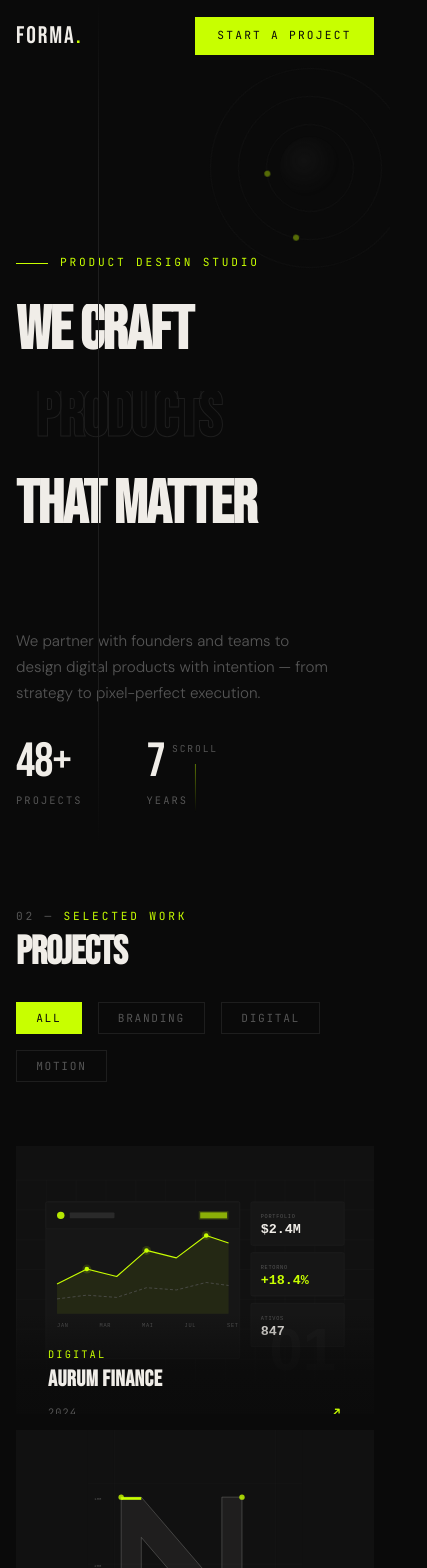
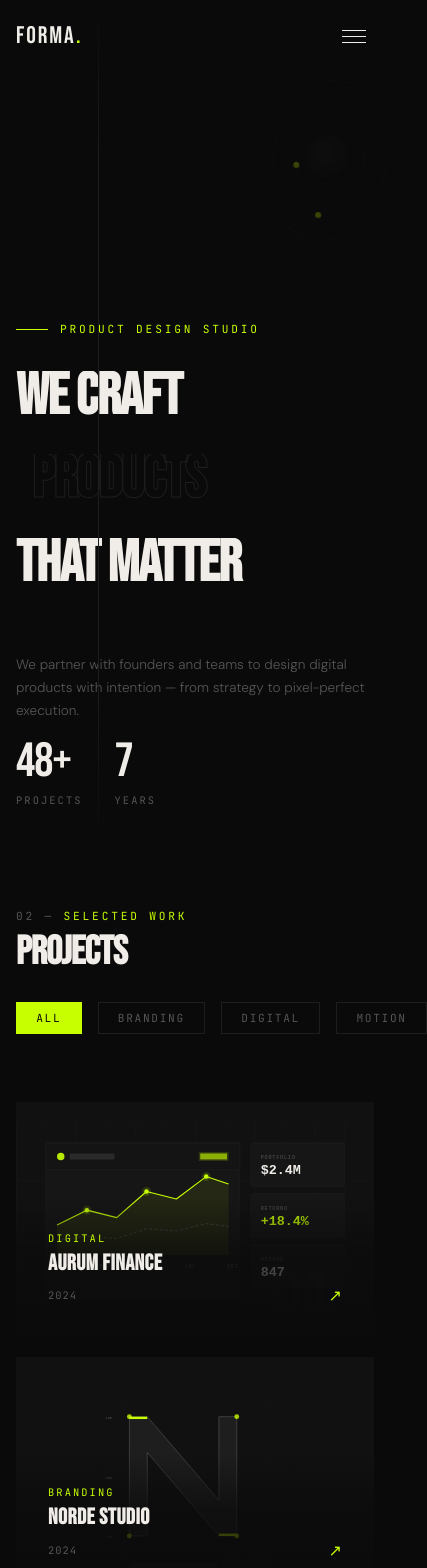
Before and after one commit to PatricAugusto/Forma-Studio, a Next.js app: page / in a window 390 px wide. Shown: the top 1568 px of the page, 427 px wide, since content can reach past the window. Built offline with nearby package versions, Linux system fonts and the light colour scheme.

Commit message:
feat: responsividade completa — navbar mobile, hero, work, footer e touch

```diff
--- a/src/components/Footer/index.tsx
+++ b/src/components/Footer/index.tsx
@@ -96,17 +96,22 @@ const FooterEyebrow = styled(motion.p)`
 
 const BigCTA = styled(motion.h2)`
   font-family: ${({ theme }) => theme.fonts.display};
-  font-size: clamp(5rem, 16vw, 18rem);
+  font-size: clamp(3.5rem, 13vw, 18rem);
   line-height: 0.85;
   letter-spacing: -0.03em;
   color: ${({ theme }) => theme.colors.text};
   margin-bottom: ${({ theme }) => theme.spacing.lg};
   position: relative;
   cursor: none;
+  word-break: break-word;
 
   span.cursor-blink {
     color: ${({ theme }) => theme.colors.accent};
     animation: ${blink} 1.2s step-end infinite;
+  }
+
+  @media (max-width: ${({ theme }) => theme.breakpoints.mobile}) {
+    margin-bottom: ${({ theme }) => theme.spacing.md};
   }
 `
 
@@ -117,8 +122,8 @@ const MagneticWrapper = styled.div`
 `
 
 const CTACircle = styled(motion.a)`
-  width: 180px;
-  height: 180px;
+  width: clamp(120px, 20vw, 180px);
+  height: clamp(120px, 20vw, 180px);
   border-radius: 50%;
   border: 1px solid ${({ theme }) => theme.colors.border};
   display: flex;
@@ -140,17 +145,9 @@ const CTACircle = styled(motion.a)`
     transition: transform ${({ theme }) => theme.transitions.smooth};
   }
 
-  &:hover::before {
-    transform: scale(1);
-  }
-
-  &:hover span {
-    color: ${({ theme }) => theme.colors.bg};
-  }
-
-  &:hover {
-    border-color: ${({ theme }) => theme.colors.accent};
-  }
+  &:hover::before { transform: scale(1); }
+  &:hover span    { color: ${({ theme }) => theme.colors.bg}; }
+  &:hover         { border-color: ${({ theme }) => theme.colors.accent}; }
 `
 
 const CTALabel = styled.span`
@@ -182,10 +179,11 @@ const FooterBottom = styled.div`
   justify-content: space-between;
   padding-top: ${({ theme }) => theme.spacing.md};
   border-top: 1px solid ${({ theme }) => theme.colors.border};
+  gap: ${({ theme }) => theme.spacing.md};
 
   @media (max-width: ${({ theme }) => theme.breakpoints.mobile}) {
-    flex-direction: column;
-    gap: ${({ theme }) => theme.spacing.md};
+    flex-direction: column-reverse;
+    align-items: center;
     text-align: center;
   }
 `
@@ -201,6 +199,12 @@ const Copyright = styled.p`
 const SocialList = styled.nav`
   display: flex;
   gap: ${({ theme }) => theme.spacing.md};
+  flex-wrap: wrap;
+  justify-content: center;
+
+  @media (max-width: ${({ theme }) => theme.breakpoints.mobile}) {
+    gap: ${({ theme }) => theme.spacing.sm};
+  }
 `
 
 const SocialItem = styled(motion.a)`
--- a/src/components/Hero/index.tsx
+++ b/src/components/Hero/index.tsx
@@ -32,11 +32,12 @@ const HeroSection = styled.section`
   justify-content: flex-end;
   padding: 0 ${({ theme }) => theme.spacing.lg};
   padding-bottom: ${({ theme }) => theme.spacing.lg};
+  padding-top: 72px;
   overflow: hidden;
 
   @media (max-width: ${({ theme }) => theme.breakpoints.mobile}) {
-    padding: 0 ${({ theme }) => theme.spacing.sm};
-    padding-bottom: ${({ theme }) => theme.spacing.md};
+    padding: 72px ${({ theme }) => theme.spacing.sm} ${({ theme }) => theme.spacing.md};
+    min-height: 100svh;
   }
 `
 
@@ -61,16 +62,16 @@ const OrbContainer = styled.div`
   position: absolute;
   top: 12%;
   right: 8%;
-  width: 420px;
-  height: 420px;
+  width: 380px;
+  height: 380px;
   pointer-events: none;
 
   @media (max-width: ${({ theme }) => theme.breakpoints.mobile}) {
-    width: 200px;
-    height: 200px;
-    top: 8%;
-    right: -5%;
-    opacity: 0.4;
+    width: 160px;
+    height: 160px;
+    top: 80px;
+    right: -20px;
+    opacity: 0.25;
   }
 `
 
@@ -134,7 +135,7 @@ const HeadlineWrapper = styled.div`
 
 const HeadlineLine = styled(motion.h1)`
   font-family: ${({ theme }) => theme.fonts.display};
-  font-size: clamp(4.5rem, 12vw, 13rem);
+  font-size: clamp(3.2rem, 11vw, 13rem);
   line-height: 0.88;
   letter-spacing: -0.02em;
   color: ${({ theme }) => theme.colors.text};
@@ -143,15 +144,16 @@ const HeadlineLine = styled(motion.h1)`
   &.accent-line {
     color: transparent;
     -webkit-text-stroke: 1px ${({ theme }) => theme.colors.border};
-    padding-left: clamp(2rem, 8vw, 10rem);
+    padding-left: clamp(1.5rem, 6vw, 10rem);
   }
 
   @media (max-width: ${({ theme }) => theme.breakpoints.mobile}) {
     white-space: normal;
-    font-size: clamp(3.5rem, 16vw, 5rem);
+    word-break: break-word;
+    font-size: clamp(3rem, 15vw, 4.5rem);
 
     &.accent-line {
-      padding-left: clamp(1rem, 5vw, 3rem);
+      padding-left: clamp(1rem, 4vw, 2rem);
     }
   }
 `
@@ -161,25 +163,37 @@ const BottomRow = styled(motion.div)`
   align-items: flex-end;
   justify-content: space-between;
   margin-top: ${({ theme }) => theme.spacing.lg};
+  gap: ${({ theme }) => theme.spacing.md};
 
   @media (max-width: ${({ theme }) => theme.breakpoints.mobile}) {
     flex-direction: column;
     align-items: flex-start;
-    gap: ${({ theme }) => theme.spacing.md};
+    gap: ${({ theme }) => theme.spacing.sm};
+    margin-top: ${({ theme }) => theme.spacing.md};
   }
 `
 
 const Description = styled(motion.p)`
-  font-size: 0.95rem;
+  font-size: 0.9rem;
   font-weight: 300;
   color: ${({ theme }) => theme.colors.muted};
   max-width: 320px;
   line-height: 1.7;
+
+  @media (max-width: ${({ theme }) => theme.breakpoints.mobile}) {
+    font-size: 0.85rem;
+    max-width: 100%;
+  }
 `
 
 const StatsRow = styled.div`
   display: flex;
   gap: ${({ theme }) => theme.spacing.lg};
+  flex-shrink: 0;
+
+  @media (max-width: ${({ theme }) => theme.breakpoints.mobile}) {
+    gap: ${({ theme }) => theme.spacing.md};
+  }
 `
 
 const StatItem = styled(motion.div)`
@@ -216,6 +230,10 @@ const ScrollIndicator = styled(motion.div)`
   flex-direction: column;
   align-items: center;
   gap: 0.5rem;
+
+  @media (max-width: ${({ theme }) => theme.breakpoints.mobile}) {
+    display: none;
+  }
 
   span {
     font-family: ${({ theme }) => theme.fonts.mono};
--- a/src/components/Navbar/index.tsx
+++ b/src/components/Navbar/index.tsx
@@ -7,7 +7,7 @@ import styled, { css } from 'styled-components'
 import Link from 'next/link'
 import { usePathname } from 'next/navigation'
 
-// ─── Tipos ───────────────────────────────────────────────────────────────────
+// ─── Tipos ────────────────────────────────────────────────────────────────────
 
 interface NavLink {
   label: string
@@ -33,7 +33,8 @@ const NavWrapper = styled(motion.header)<{ $scrolled: boolean }>`
   display: flex;
   align-items: center;
   justify-content: space-between;
-  transition: background ${({ theme }) => theme.transitions.smooth},
+  transition:
+    background ${({ theme }) => theme.transitions.smooth},
     border-color ${({ theme }) => theme.transitions.smooth};
 
   ${({ $scrolled, theme }) => $scrolled && css`
@@ -53,10 +54,10 @@ const Logo = styled(motion.a)`
   font-size: 1.5rem;
   letter-spacing: 0.08em;
   color: ${({ theme }) => theme.colors.text};
+  z-index: 110;
+  position: relative;
 
-  span {
-    color: ${({ theme }) => theme.colors.accent};
-  }
+  span { color: ${({ theme }) => theme.colors.accent}; }
 `
 
 const NavLinks = styled.nav`
@@ -80,12 +81,9 @@ const NavItem = styled(motion.div)<{ $active: boolean }>`
       $active ? theme.colors.text : theme.colors.muted};
     transition: color ${({ theme }) => theme.transitions.fast};
 
-    &:hover {
-      color: ${({ theme }) => theme.colors.text};
-    }
+    &:hover { color: ${({ theme }) => theme.colors.text}; }
   }
 
-  /* Underline animado */
   &::after {
     content: '';
     position: absolute;
@@ -97,9 +95,7 @@ const NavItem = styled(motion.div)<{ $active: boolean }>`
     transition: width ${({ theme }) => theme.transitions.smooth};
   }
 
-  &:hover::after {
-    width: 100%;
-  }
+  &:hover::after { width: 100%; }
 `
 
 const CTAButton = styled(motion.a)`
@@ -113,6 +109,10 @@ const CTAButton = styled(motion.a)`
   position: relative;
   overflow: hidden;
 
+  @media (max-width: ${({ theme }) => theme.breakpoints.mobile}) {
+    display: none;
+  }
+
   &::before {
     content: '';
     position: absolute;
@@ -122,23 +122,121 @@ const CTAButton = styled(motion.a)`
     transition: transform ${({ theme }) => theme.transitions.smooth};
   }
 
-  &:hover::before {
-    transform: translateX(0);
+  &:hover::before { transform: translateX(0); }
+
+  span { position: relative; z-index: 1; }
+`
+
+// ─── Hamburguer ───────────────────────────────────────────────────────────────
+
+const HamburgerButton = styled.button<{ $open: boolean }>`
+  display: none;
+  flex-direction: column;
+  gap: 5px;
+  padding: 8px;
+  z-index: 110;
+  position: relative;
+
+  @media (max-width: ${({ theme }) => theme.breakpoints.mobile}) {
+    display: flex;
   }
 
   span {
-    position: relative;
-    z-index: 1;
+    display: block;
+    width: 24px;
+    height: 1px;
+    background: ${({ theme }) => theme.colors.text};
+    transition: transform ${({ theme }) => theme.transitions.smooth},
+                opacity   ${({ theme }) => theme.transitions.fast},
+                width     ${({ theme }) => theme.transitions.smooth};
+    transform-origin: center;
+
+    &:nth-child(1) {
+      transform: ${({ $open }) =>
+        $open ? 'translateY(6px) rotate(45deg)' : 'none'};
+    }
+    &:nth-child(2) {
+      opacity: ${({ $open }) => ($open ? 0 : 1)};
+      width:   ${({ $open }) => ($open ? '0' : '24px')};
+    }
+    &:nth-child(3) {
+      transform: ${({ $open }) =>
+        $open ? 'translateY(-6px) rotate(-45deg)' : 'none'};
+    }
   }
 `
 
-// ─── Variantes de animação ────────────────────────────────────────────────────
+// ─── Menu Mobile ──────────────────────────────────────────────────────────────
+
+const MobileMenu = styled(motion.div)`
+  position: fixed;
+  inset: 0;
+  background: ${({ theme }) => theme.colors.bg};
+  z-index: 105;
+  display: flex;
+  flex-direction: column;
+  justify-content: center;
+  align-items: flex-start;
+  padding: ${({ theme }) => theme.spacing.lg};
+  gap: ${({ theme }) => theme.spacing.md};
+
+  @media (min-width: ${({ theme }) => theme.breakpoints.mobile}) {
+    display: none;
+  }
+`
+
+const MobileNavItem = styled(motion.div)`
+  overflow: hidden;
+`
+
+const MobileNavLink = styled.a`
+  font-family: ${({ theme }) => theme.fonts.display};
+  font-size: clamp(2.8rem, 12vw, 4.5rem);
+  letter-spacing: 0.02em;
+  color: ${({ theme }) => theme.colors.text};
+  display: block;
+  line-height: 1;
+  transition: color ${({ theme }) => theme.transitions.fast};
+
+  &:hover { color: ${({ theme }) => theme.colors.accent}; }
+`
+
+const MobileMenuFooter = styled(motion.div)`
+  position: absolute;
+  bottom: ${({ theme }) => theme.spacing.lg};
+  left: ${({ theme }) => theme.spacing.lg};
+  right: ${({ theme }) => theme.spacing.lg};
+  display: flex;
+  justify-content: space-between;
+  align-items: center;
+  border-top: 1px solid ${({ theme }) => theme.colors.border};
+  padding-top: ${({ theme }) => theme.spacing.md};
+`
+
+const MobileMenuCTA = styled.a`
+  font-family: ${({ theme }) => theme.fonts.mono};
+  font-size: 0.7rem;
+  letter-spacing: 0.2em;
+  text-transform: uppercase;
+  color: ${({ theme }) => theme.colors.bg};
+  background: ${({ theme }) => theme.colors.accent};
+  padding: 0.75rem 1.5rem;
+`
+
+const MobileMenuLabel = styled.span`
+  font-family: ${({ theme }) => theme.fonts.mono};
+  font-size: 0.65rem;
+  letter-spacing: 0.15em;
+  text-transform: uppercase;
+  color: ${({ theme }) => theme.colors.muted};
+`
+
+// ─── Variantes ────────────────────────────────────────────────────────────────
 
 const navVariants: Variants = {
-  hidden: { y: -100, opacity: 0 },
+  hidden:  { y: -100, opacity: 0 },
   visible: {
-    y: 0,
-    opacity: 1,
+    y: 0, opacity: 1,
     transition: {
       duration: 0.8,
       ease: [0.22, 1, 0.36, 1] as [number, number, number, number],
@@ -148,14 +246,43 @@ const navVariants: Variants = {
 }
 
 const itemVariants: Variants = {
-  hidden: { y: -20, opacity: 0 },
-  visible: { y: 0, opacity: 1 },
+  hidden:  { y: -20, opacity: 0 },
+  visible: { y: 0,   opacity: 1 },
+}
+
+const menuVariants: Variants = {
+  hidden:  { opacity: 0, y: -20 },
+  visible: {
+    opacity: 1, y: 0,
+    transition: {
+      duration: 0.4,
+      ease: [0.22, 1, 0.36, 1] as [number, number, number, number],
+      staggerChildren: 0.07,
+      delayChildren: 0.1,
+    },
+  },
+  exit: {
+    opacity: 0, y: -20,
+    transition: { duration: 0.3 },
+  },
+}
+
+const mobileItemVariants: Variants = {
+  hidden:  { y: '110%' },
+  visible: {
+    y: 0,
+    transition: {
+      duration: 0.5,
+      ease: [0.22, 1, 0.36, 1] as [number, number, number, number],
+    },
+  },
 }
 
 // ─── Componente ───────────────────────────────────────────────────────────────
 
 export default function Navbar() {
-  const [scrolled, setScrolled] = useState(false)
+  const [scrolled, setScrolled]   = useState(false)
+  const [menuOpen, setMenuOpen]   = useState(false)
   const pathname = usePathname()
 
   useEffect(() => {
@@ -164,7 +291,16 @@ export default function Navbar() {
     return () => window.removeEventListener('scroll', handleScroll)
   }, [])
 
+  // Trava o scroll quando menu mobile está aberto
+  useEffect(() => {
+    document.body.style.overflow = menuOpen ? 'hidden' : ''
+    return () => { document.body.style.overflow = '' }
+  }, [menuOpen])
+
+  const closeMenu = () => setMenuOpen(false)
+
   return (
+    <>
       <NavWrapper
         $scrolled={scrolled}
         variants={navVariants}
@@ -172,11 +308,7 @@ export default function Navbar() {
         animate="visible"
         role="banner"
       >
-      <Logo
-        href="/"
-        variants={itemVariants}
-        data-testid="navbar-logo"
-      >
+        <Logo href="/" variants={itemVariants} data-testid="navbar-logo">
           forma<span>.</span>
         </Logo>
 
@@ -187,7 +319,10 @@ export default function Navbar() {
               $active={pathname === link.href}
               variants={itemVariants}
             >
-            <Link href={link.href} data-testid={`nav-link-${link.label.toLowerCase()}`}>
+              <Link
+                href={link.href}
+                data-testid={`nav-link-${link.label.toLowerCase()}`}
+              >
                 {link.label}
               </Link>
             </NavItem>
@@ -203,6 +338,52 @@ export default function Navbar() {
         >
           <span>Start a project</span>
         </CTAButton>
+
+        <HamburgerButton
+          $open={menuOpen}
+          onClick={() => setMenuOpen(prev => !prev)}
+          aria-label={menuOpen ? 'Fechar menu' : 'Abrir menu'}
+          aria-expanded={menuOpen}
+          data-testid="hamburger-button"
+        >
+          <span /><span /><span />
+        </HamburgerButton>
       </NavWrapper>
+
+      {/* Menu mobile */}
+      <AnimatePresence>
+        {menuOpen && (
+          <MobileMenu
+            variants={menuVariants}
+            initial="hidden"
+            animate="visible"
+            exit="exit"
+            data-testid="mobile-menu"
+            aria-label="Menu de navegação"
+          >
+            {NAV_LINKS.map((link) => (
+              <MobileNavItem key={link.href} variants={{ hidden: { overflow: 'hidden' }, visible: { overflow: 'hidden' } }}>
+                <MobileNavItem variants={mobileItemVariants}>
+                  <MobileNavLink
+                    href={link.href}
+                    onClick={closeMenu}
+                    data-testid={`mobile-nav-${link.label.toLowerCase()}`}
+                  >
+                    {link.label}
+                  </MobileNavLink>
+                </MobileNavItem>
+              </MobileNavItem>
+            ))}
+
+            <MobileMenuFooter variants={mobileItemVariants}>
+              <MobileMenuLabel>© 2026 Forma Studio</MobileMenuLabel>
+              <MobileMenuCTA href="/contact" onClick={closeMenu}>
+                Start a project
+              </MobileMenuCTA>
+            </MobileMenuFooter>
+          </MobileMenu>
+        )}
+      </AnimatePresence>
+    </>
   )
 }
--- a/src/components/Work/index.tsx
+++ b/src/components/Work/index.tsx
@@ -139,7 +139,16 @@ const FilterRow = styled(motion.div)`
   display: flex;
   gap: ${({ theme }) => theme.spacing.sm};
   flex-wrap: wrap;
-`;
+
+  @media (max-width: ${({ theme }) => theme.breakpoints.mobile}) {
+    flex-wrap: nowrap;
+    overflow-x: auto;
+    -webkit-overflow-scrolling: touch;
+    padding-bottom: 4px;
+    scrollbar-width: none;
+    &::-webkit-scrollbar { display: none; }
+  }
+`
 
 const FilterButton = styled.button<{ $active: boolean }>`
   font-family: ${({ theme }) => theme.fonts.mono};
@@ -147,24 +156,24 @@ const FilterButton = styled.button<{ $active: boolean }>`
   letter-spacing: 0.15em;
   text-transform: uppercase;
   padding: 0.5rem 1.2rem;
-  border: 1px solid
-    ${({ $active, theme }) =>
-      $active ? theme.colors.accent : theme.colors.border};
+  flex-shrink: 0;
+  border: 1px solid ${({ $active, theme }) =>
+    $active ? theme.colors.accent : theme.colors.border};
   color: ${({ $active, theme }) =>
     $active ? theme.colors.bg : theme.colors.muted};
   background: ${({ $active, theme }) =>
-    $active ? theme.colors.accent : "transparent"};
+    $active ? theme.colors.accent : 'transparent'};
   transition:
     border-color ${({ theme }) => theme.transitions.fast},
-    color ${({ theme }) => theme.transitions.fast},
-    background ${({ theme }) => theme.transitions.fast};
+    color        ${({ theme }) => theme.transitions.fast},
+    background   ${({ theme }) => theme.transitions.fast};
 
   &:hover {
     border-color: ${({ theme }) => theme.colors.accent};
     color: ${({ $active, theme }) =>
       $active ? theme.colors.bg : theme.colors.accent};
   }
-`;
+`
 
 const Grid = styled(motion.div)`
   display: grid;
@@ -172,20 +181,34 @@ const Grid = styled(motion.div)`
   gap: ${({ theme }) => theme.spacing.sm};
 
   @media (max-width: ${({ theme }) => theme.breakpoints.mobile}) {
+    grid-template-columns: repeat(2, 1fr);
+  }
+
+  @media (max-width: ${({ theme }) => theme.breakpoints.mobile}) {
     grid-template-columns: 1fr;
   }
 `;
 
-const ProjectCard = styled(motion.article)<{ $span: "wide" | "narrow" }>`
-  grid-column: span ${({ $span }) => ($span === "wide" ? 7 : 5)};
+const ProjectCard = styled(motion.article)<{ $span: 'wide' | 'narrow' }>`
+  grid-column: span ${({ $span }) => ($span === 'wide' ? 7 : 5)};
   position: relative;
   overflow: hidden;
   background: ${({ theme }) => theme.colors.surface};
-  aspect-ratio: ${({ $span }) => ($span === "wide" ? "16/9" : "4/5")};
+  aspect-ratio: ${({ $span }) => ($span === 'wide' ? '16/9' : '4/5')};
+
+  @media (max-width: ${({ theme }) => theme.breakpoints.tablet}) {
+    grid-column: span 1;
+    aspect-ratio: 4/3;
+  }
 
   @media (max-width: ${({ theme }) => theme.breakpoints.mobile}) {
     grid-column: span 1;
-    aspect-ratio: 4/3;
+    aspect-ratio: 3/2;
+  }
+
+  /* Reveal sempre visível no touch */
+  @media (hover: none) {
+    .reveal { transform: translateY(0); }
   }
 
   &:hover img,
@@ -197,7 +220,7 @@ const ProjectCard = styled(motion.article)<{ $span: "wide" | "narrow" }>`
   &:focus-within .reveal {
     transform: translateY(0);
   }
-`;
+`
 
 const CardReveal = styled.div`
   position: absolute;
--- a/src/styles/GlobalStyles.ts
+++ b/src/styles/GlobalStyles.ts
@@ -22,6 +22,7 @@ export const GlobalStyles = createGlobalStyle<{ theme: Theme }>`
     font-size: 16px;
     scroll-behavior: smooth;
     -webkit-font-smoothing: antialiased;
+    -webkit-text-size-adjust: 100%;
   }
 
   body {
@@ -44,8 +45,18 @@ export const GlobalStyles = createGlobalStyle<{ theme: Theme }>`
     font-family: inherit;
   }
 
+  /* Remove tap highlight no mobile */
+  * {
+    -webkit-tap-highlight-color: transparent;
+  }
+
   ::selection {
     background: ${({ theme }) => theme.colors.accent};
     color: ${({ theme }) => theme.colors.bg};
   }
+
+   /* Melhora scroll em iOS */
+  html, body {
+    -webkit-overflow-scrolling: touch;
+  }
 `
```
Also changed, not shown: 1 other file (tests, documents, lock files or other folders). Lines whose indentation alone changed are shown as unchanged.
